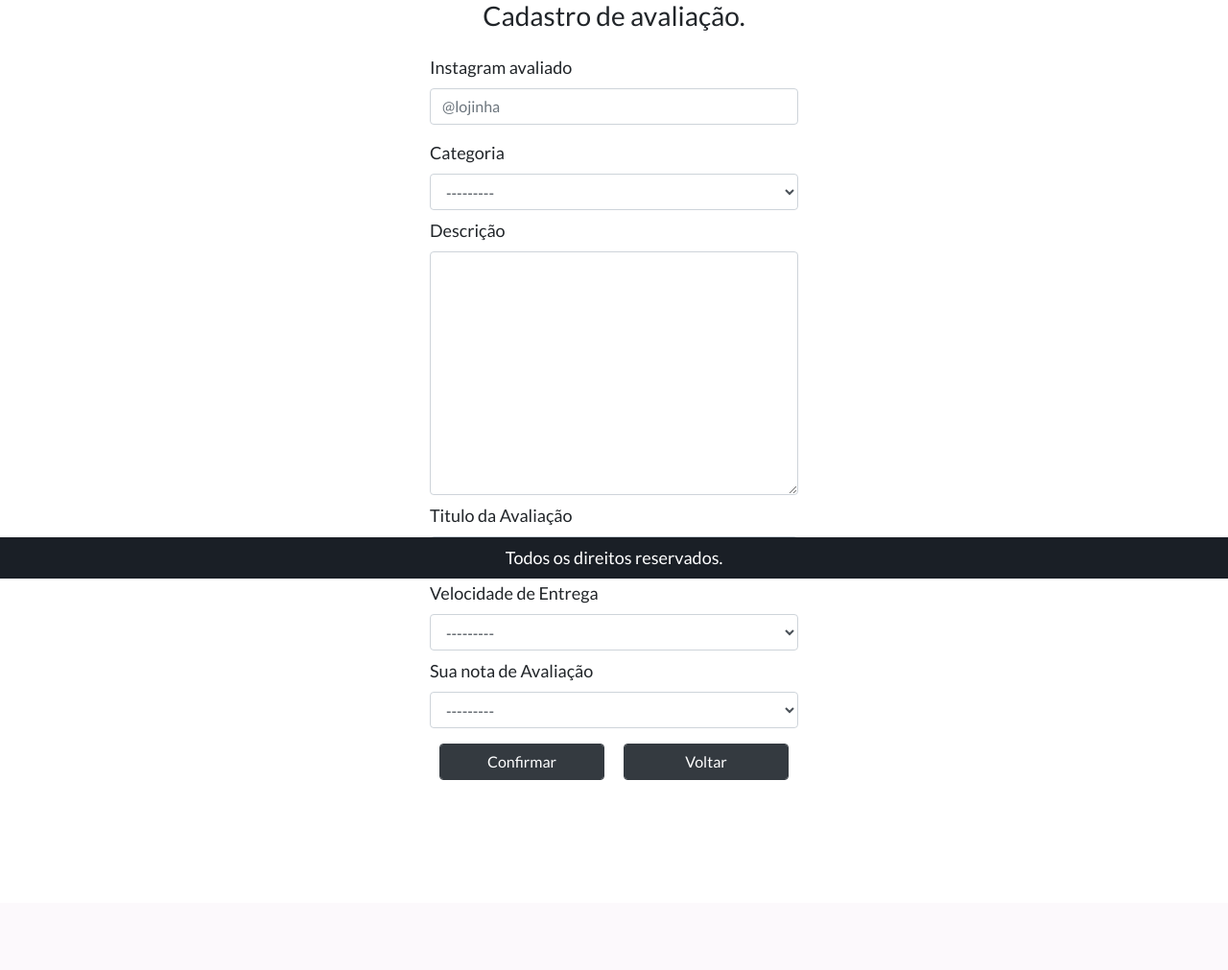
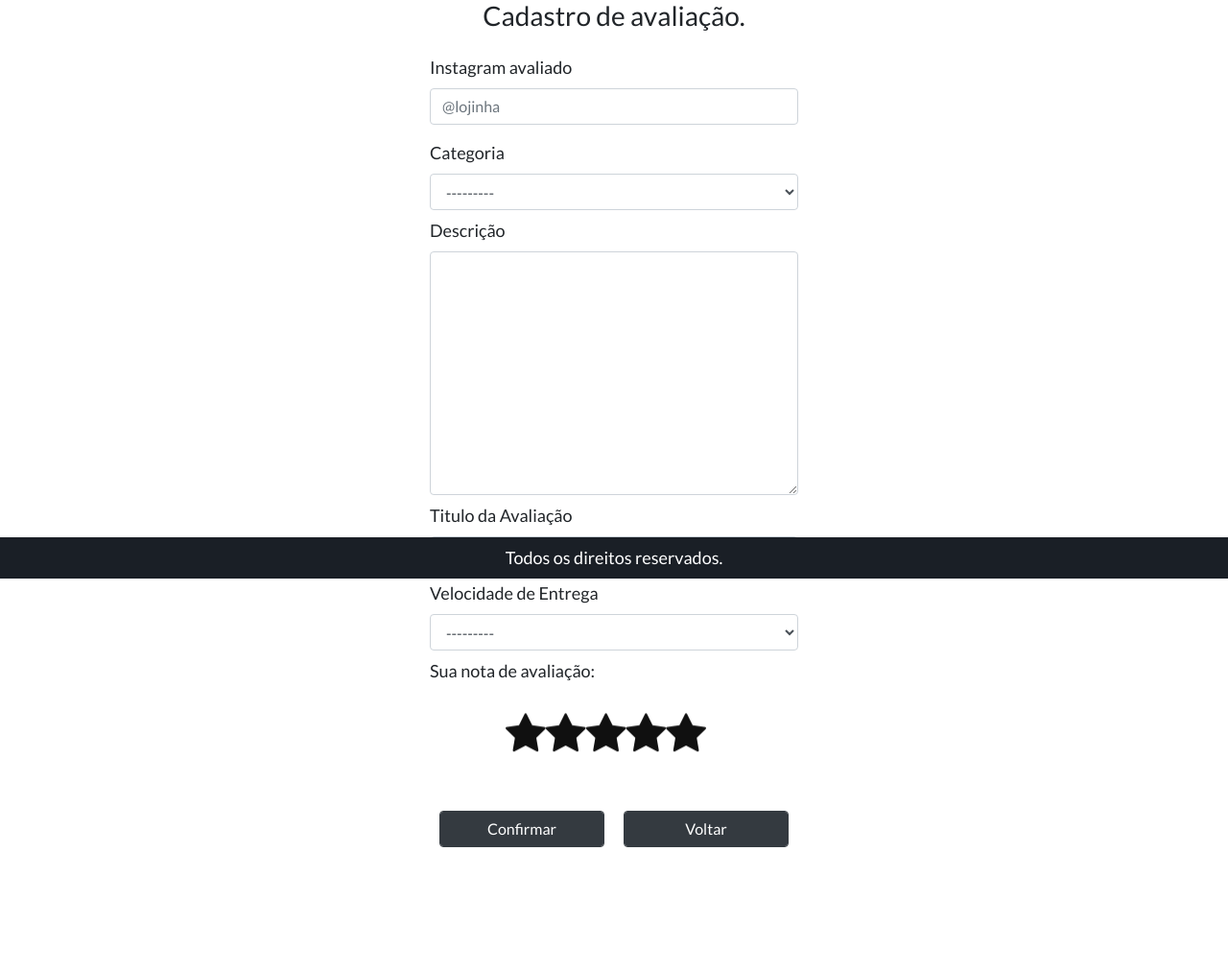
Before and after one commit to victor-rayan/webApp, a Django app: page /avaliation/ in a window 1280 px wide. Shown: the part 197-1208 px from the top of the page at 96% size. Before the commit the page ends 1010 px from the top, so only its background shows below. Run offline with Django 3.2, Linux system fonts and the light colour scheme; some libraries are stand-ins or nearby versions.

Commit message:
Enviando

```diff
--- a/avaliations/forms.py
+++ b/avaliations/forms.py
@@ -16,7 +16,6 @@ class CreateForm(forms.ModelForm):
             'description': forms.Textarea(attrs={'class': 'form-control'}),
             'titleAvaliation': forms.TextInput(attrs={'class': 'form-control'}),
             'deliveryTime': forms.Select(attrs={'class': 'form-control'}),
-            'ratingAvaliation': forms.Select(attrs={'class': 'form-control'}),
         }
 
         def clean_user_instagram(self):
--- a/avaliations/models.py
+++ b/avaliations/models.py
@@ -39,7 +39,7 @@ class Avaliation(models.Model):
     )
 
     ratingAvaliation = models.IntegerField(
-        choices=type_RATING, verbose_name='Nota de Avaliação')
+       default=1)
 
     created_at = models.DateTimeField(auto_now_add=True)
     updated_at = models.DateTimeField(auto_now=True)
--- a/templates/avaliations/createavaliation.html
+++ b/templates/avaliations/createavaliation.html
@@ -8,6 +8,56 @@
     .avaliation_container .btn {
         margin-left: 10px;
         margin-right: 10px;
+
+    }
+    .form-group{
+
+      justify-content: center;
+      height: unset;
+      align-items: center;
+      margin-bottom: 3rem;
+    }
+    .rating{
+
+        display: flex;
+        margin-left: 50%;
+        transform: translate(-50%,-50%) rotateY(180deg);
+    }
+    .rating input{
+        display: none;
+    }
+    .rating label{
+        display: block;
+        width: 45px;
+
+    }
+    .rating label:before{
+        content: '\f005';
+        font-family: fontAwesome;
+        position: relative;
+        display: block;
+        font-size: 45px;
+        color:#101010;
+
+    }
+    .rating label:after{
+        content: '\f005';
+        font-family: fontAwesome;
+        position: absolute;
+        display: block;
+        font-size: 45px;
+        color:#fff01f;
+        top: 0;
+        opacity: 0;
+        transition: .5s;
+        text-shadow: 0 2px 5px rgba(0, 0, 0, .5);
+
+
+    }
+    .rating label:hover:after,
+    .rating label:hover ~ label:after,
+    .rating input:checked ~ label:after{
+        opacity: 1;
     }
 </style>
 <div class="user_card">
@@ -40,13 +90,26 @@
                 <div class="input-group mb-2">
                     {{ form.deliveryTime }}
                 </div>
-                <label for="basic-url">Sua nota de Avaliação</label>
-                <div class="input-group mb-2">
-                    {{ form.ratingAvaliation }}
+
+
+            <div class="form-group">
+                <label for="basic-url">Sua nota de avaliação: </label>
+            </div>
+                <div class="input-rating">
+
+                    <div class="rating">
+
+                           <input type="radio" id="star5" name="ratingAvaliation" value="5" /><label for="star5"></label>
+                           <input type="radio" id="star4" name="ratingAvaliation" value="4" /><label for="star4"></label>
+                           <input type="radio" id="star3" name="ratingAvaliation" value="3" /><label for="star3"></label>
+                           <input type="radio" id="star2" name="ratingAvaliation" value="2" /><label for="star2"></label>
+                           <input type="radio" id="star1" name="ratingAvaliation" value="1" /><label for="star1"></label>
+                    </div>
                 </div>
-                <div class="d-flex justify-content-center mt-3 avaliation_container mb-">
+
+                <div class="d-flex justify-content-center avaliation_container mb-">
                     <input class="btn btn-dark btn-md" type="submit" value="Confirmar">
-                    <input class="btn btn-dark btn-md" type="reset" value="Voltar"">
+                    <input class="btn btn-dark btn-md" type="reset" value="Voltar">
                     </div>
                 </form>
             </div>
--- a/templates/base.html
+++ b/templates/base.html
@@ -12,6 +12,7 @@
   <link href='https://fonts.googleapis.com/css?family=Lato' rel='stylesheet'>
   <link rel="stylesheet" href="path/to/font-awesome/css/font-awesome.min.css">
   <link rel="stylesheet" href="{% static 'css/styles.css' %}">
+  <link rel="stylesheet" href="https://maxcdn.bootstrapcdn.com/font-awesome/4.7.0/css/font-awesome.min.css">
 
 </head>
 
```
Also changed, not shown: templates/avaliations/avaliation_details.html (+18 -5 lines), avaliations/migrations/0003_auto_20210426_1449.py (added), avaliations/migrations/0004_auto_20210426_1453.py (added), avaliations/migrations/0005_auto_20210426_1500.py (added).
